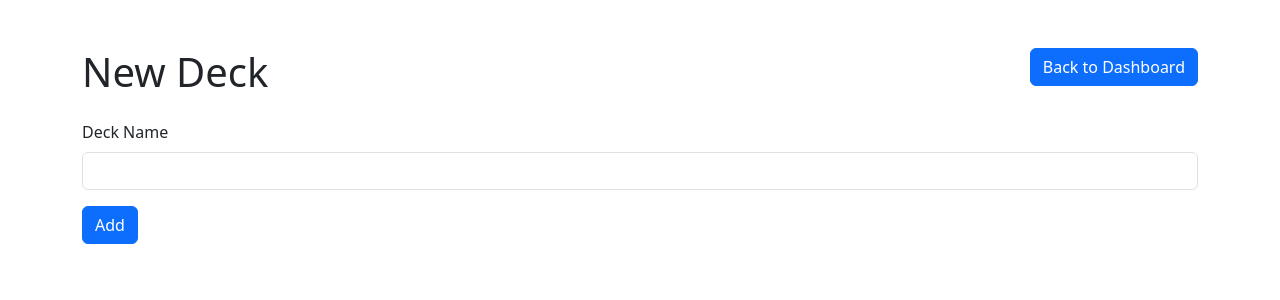
After one commit to SoumiOnGit/Flashcard-Learning, a Flask app: page /add_deck/1 in a window 1280 px wide. The commit adds this page. Shown: the top 300 px of the page. Run offline with Flask 3, Linux system fonts and the light colour scheme.

Commit message:
Step 6 - CRUD operation on deck

```diff
--- a/app.py
+++ b/app.py
@@ -27,7 +27,7 @@ class Deck(db.Model):
         name = db.Column(db.String(200), nullable = False)
         last_reviewed = db.Column(db.DateTime , default = datetime.now())
         deck_score = db.Column(db.Integer, nullable = False)
-        cards = relationship('Card')
+        cards = relationship('Card' , cascade="all, delete-orphan")
         user_id = db.Column(db.Integer, db.ForeignKey('user.id'), nullable=False)
         deck_user = relationship('User', overlaps="user_decks")
 
@@ -38,7 +38,7 @@ class Card(db.Model):
         card_score = db.Column(db.Integer, nullable = False , default = 0)
         last_reviewed = db.Column(db.DateTime , default = datetime.now())
         deck_id = db.Column(db.Integer, db.ForeignKey('deck.id'), nullable=False)
-        card_deck = relationship('Deck', overlaps="cards")
+        card_deck = relationship('Deck', overlaps="cards" )
 
 if not os.path.exists("./instance/flashcard.db"):
     with app.app_context():
@@ -116,6 +116,50 @@ def user_dashboard(user_id):
      print(user.user_decks)
      return render_template('user_dashboard.html', user = user)
 
+@app.route('/update_deck/<int:deck_id>', methods=['GET', 'POST'])
+def update_deck(deck_id):
+    deck = Deck.query.get_or_404(deck_id)
+    if request.method == 'POST':
+        deck.name = request.form['deck_name']
+        deck.last_reviewed = datetime.now()
+        try:
+            db.session.add(deck)
+            db.session.commit()
+            return redirect(f'/user_dashboard/{deck.deck_user.id}')
+        except:
+            return 'There was an issue updating deck'
+    return render_template('update_deck.html', deck = deck)
+
+@app.route('/add_deck/<int:user_id>', methods=['GET', 'POST'])
+def add_deck(user_id):
+    user = User.query.get_or_404(user_id)
+    if request.method == 'POST':
+        print(request.form)
+        print("gokul")
+        deck_name = request.form['deck_name']
+        deck = Deck(name = deck_name, last_reviewed = datetime.now(), deck_score = 0, user_id = user_id)
+        try:
+            db.session.add(deck)
+            db.session.commit()
+            return redirect(f'/user_dashboard/{user_id}')
+        except:
+            return 'There was an issue adding new deck'
+
+    return render_template('add_deck.html', user = user )
+
+@app.route('/delete_deck/<int:deck_id>' )
+def delete_deck(deck_id):
+    deck = Deck.query.get_or_404(deck_id)
+    user_id = deck.deck_user.id
+    print(user_id)
+    try:
+        db.session.delete(deck)
+        db.session.commit()
+        return redirect(f'/user_dashboard/{deck.deck_user.id}')
+    except Exception as e:
+        print(e)
+        return 'There was an issue deleting deck'
+
 
 if __name__ == '__main__':
 
--- /dev/null
+++ b/templates/add_deck.html
@@ -0,0 +1,27 @@
+<!DOCTYPE html>
+<html lang="en">
+<head>
+    <meta charset="UTF-8">
+    <meta name="viewport" content="width=device-width, initial-scale=1.0">
+    <title>add deck</title>
+    <!-- Include Bootstrap CSS -->
+    <link href="https://cdn.jsdelivr.net/npm/bootstrap@5.3.1/dist/css/bootstrap.min.css" rel="stylesheet" integrity="sha384-4bw+/aepP/YC94hEpVNVgiZdgIC5+VKNBQNGCHeKRQN+PtmoHDEXuppvnDJzQIu9" crossorigin="anonymous">
+</head>
+<body>
+    <div class="container mt-5">
+        <a href="/user_dashboard/{{user.id}}" class="btn btn-primary float-end">Back to Dashboard</a>
+        <h1 class="mb-4">New Deck</h1>
+        <form action="/add_deck/{{user.id}}" method="POST">
+
+            <div class="mb-3">
+                <label for="name" class="form-label">Deck Name</label>
+                <input type="text" class="form-control" id="name" name="deck_name" required>
+            </div>
+            <button type="submit" class="btn btn-primary">Add</button>
+        </form>
+    </div>
+
+    <!-- Include Bootstrap JS (optional, for certain features) -->
+    <script src="https://cdn.jsdelivr.net/npm/bootstrap@5.3.1/dist/js/bootstrap.bundle.min.js" integrity="sha384-HwwvtgBNo3bZJJLYd8oVXjrBZt8cqVSpeBNS5n7C8IVInixGAoxmnlMuBnhbgrkm" crossorigin="anonymous"></script>
+</body>
+</html>
--- a/templates/user_dashboard.html
+++ b/templates/user_dashboard.html
@@ -71,6 +71,7 @@
     </header>
     <div class="container">
         <h2>Your Decks</h2>
+        &nbsp <a href="/add_deck/{{ user.id }}"> Add Deck</a> <br>
         {% for deck in user.user_decks %}
         <div class="card">
             <h3>{{ deck.name }}</h3>
```
Also changed, not shown: steps.md (+11 -9 lines), templates/update_deck.html (added, +25 -0 lines), instance/flashcard.db.
